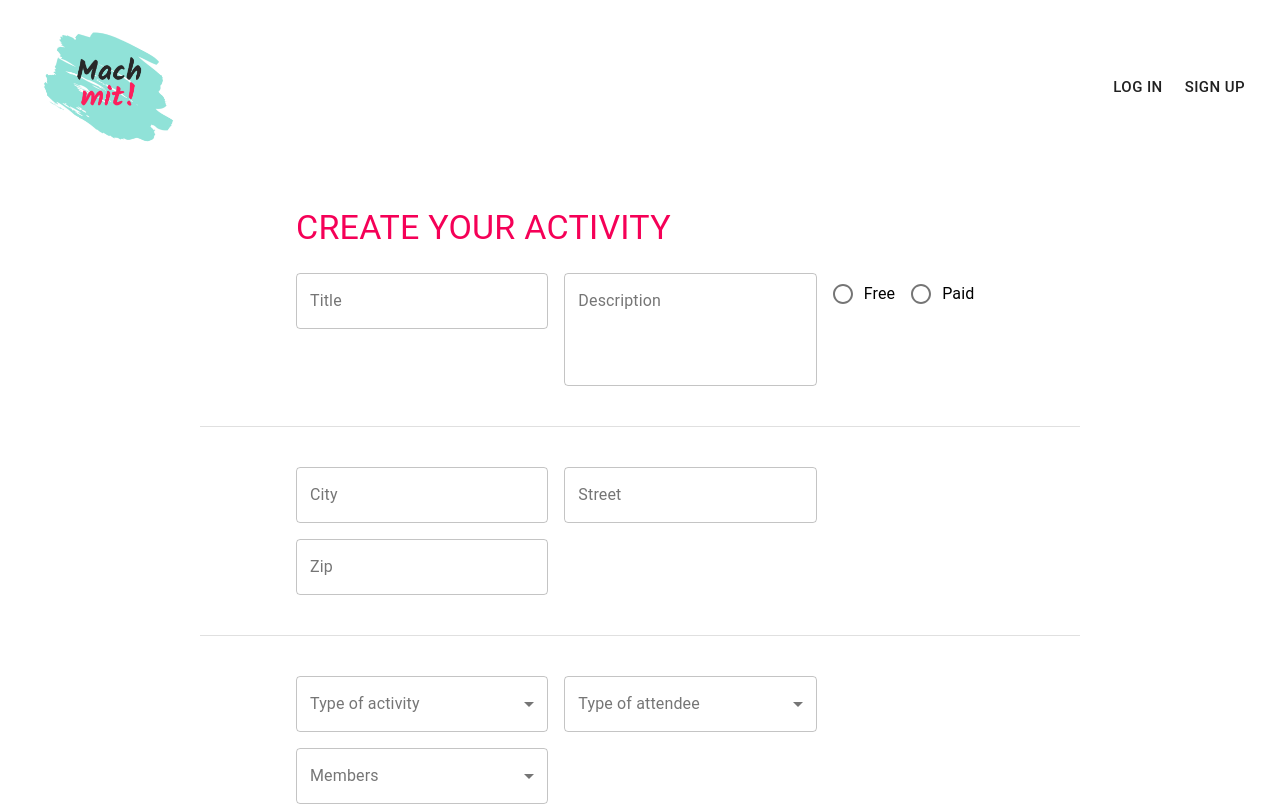
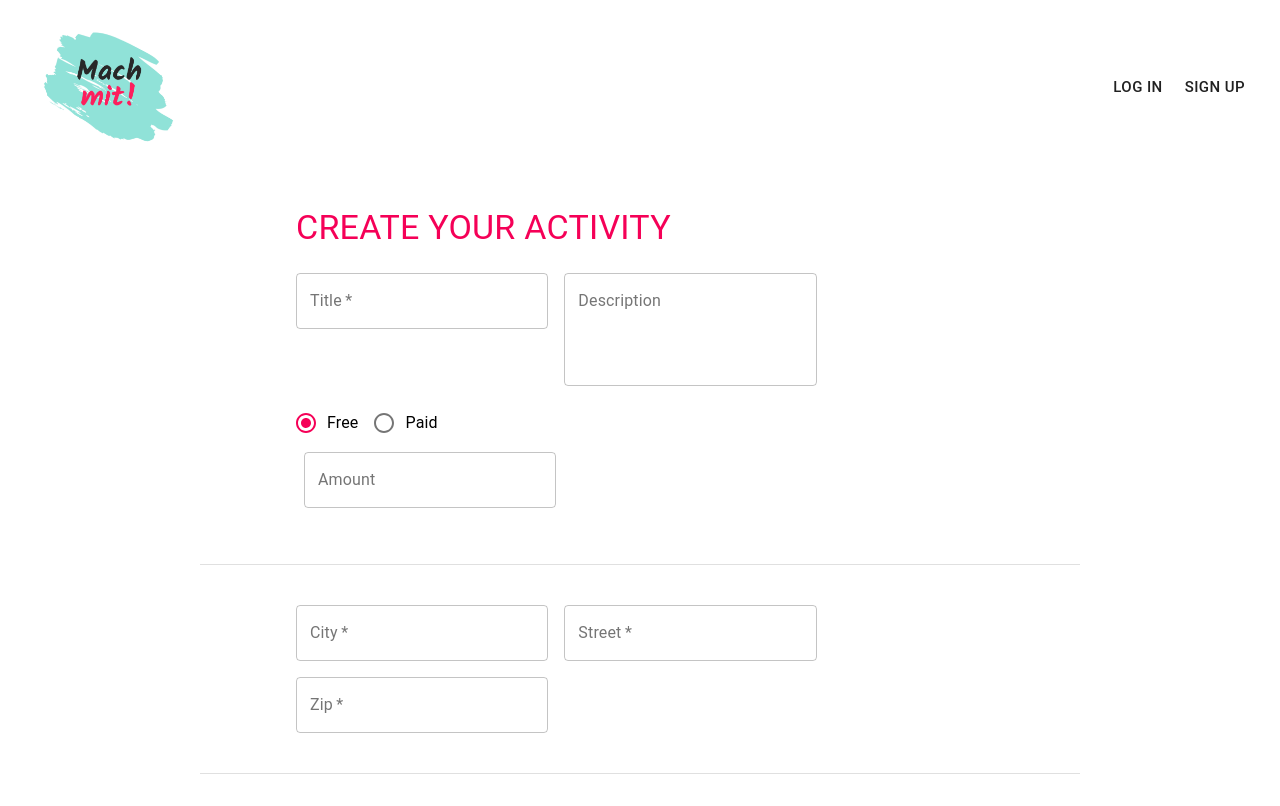
Before and after one commit to Mursel41/mach-mit, a React (Create React App) app in the folder frontend/: page /createactivity in a window 1280 px wide. Shown: the top 806 px of the page. Built offline with nearby package versions, Linux system fonts and the light colour scheme.

Commit message:
added amount field

```diff
--- a/frontend/src/components/RadioButtons.js
+++ b/frontend/src/components/RadioButtons.js
@@ -1,10 +1,17 @@
 import React from "react";
-import { Radio, Box } from "@material-ui/core";
+import { Radio, Box, TextField, InputAdornment } from "@material-ui/core";
 import RadioGroup from "@material-ui/core/RadioGroup";
 import FormControlLabel from "@material-ui/core/FormControlLabel";
 import FormControl from "@material-ui/core/FormControl";
 
 export default function RadioButtons() {
+  const [values, setValues] = React.useState({
+    amount: "",
+  });
+
+  const handleChange = (prop) => (event) => {
+    setValues({ ...values, [prop]: event.target.value });
+  };
   return (
     <FormControl component="fieldset">
       <Box mt={1} mb={2} ml={1}>
@@ -12,7 +19,7 @@ export default function RadioButtons() {
           row
           aria-label="position"
           name="position"
-          defaultValue="top"
+          defaultValue="Free"
         >
           <FormControlLabel
             value="Free"
@@ -25,6 +32,18 @@ export default function RadioButtons() {
             label="Paid"
           />
         </RadioGroup>
+
+        <Box>
+          <TextField
+            id="outlined-adornment-amount"
+            value={values.amount}
+            label="Amount"
+            variant="outlined"
+            onChange={handleChange("amount")}
+            startAdornment={<InputAdornment position="start">€</InputAdornment>}
+            labelWidth={60}
+          />
+        </Box>
       </Box>
     </FormControl>
   );
--- a/frontend/src/views/CreateActivity.js
+++ b/frontend/src/views/CreateActivity.js
@@ -1,4 +1,5 @@
 import React from "react";
+
 import "date-fns";
 import {
   TextField,
@@ -53,6 +54,7 @@ export default function CreateActivity() {
             value={value}
             onChange={handleChange}
             variant="outlined"
+            required
           />
           <TextField
             id="outlined-multiline-static"
@@ -75,6 +77,7 @@ export default function CreateActivity() {
             placeholder="Placeholder"
             multiline
             variant="outlined"
+            required
           />
           <TextField
             id="outlined-textarea"
@@ -82,6 +85,7 @@ export default function CreateActivity() {
             placeholder="Placeholder"
             multiline
             variant="outlined"
+            required
           />
           <TextField
             id="outlined-textarea"
@@ -89,6 +93,7 @@ export default function CreateActivity() {
             placeholder="Placeholder"
             multiline
             variant="outlined"
+            required
           />
         </Box>
 
```
Also changed, not shown: frontend/src/App.js (+19 -19 lines).
